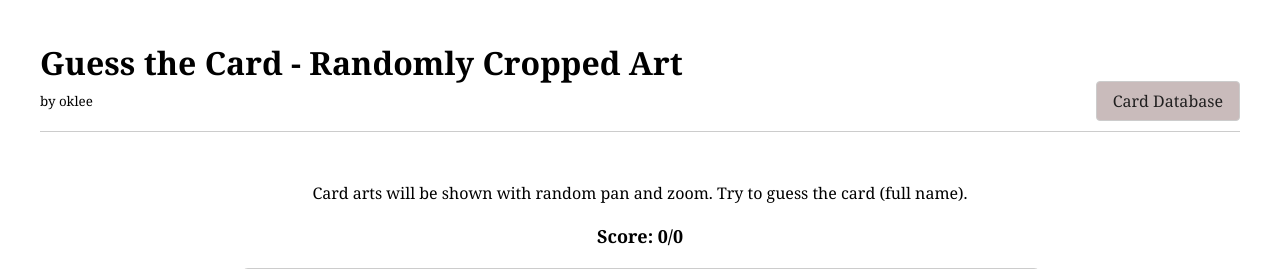
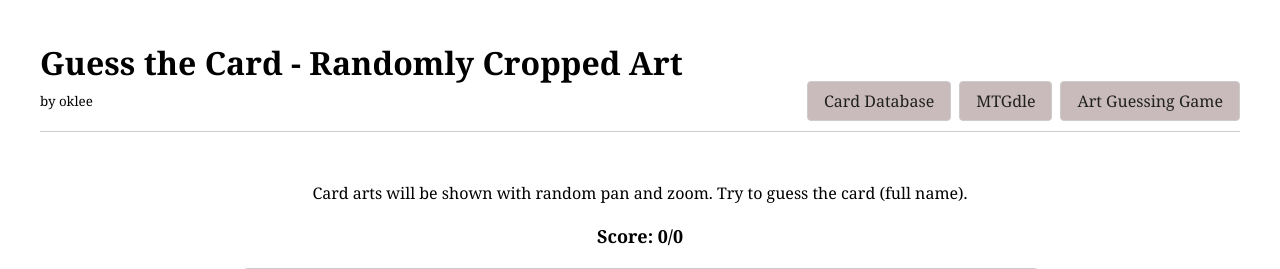
Before and after one commit to oklee3/mtg_things, a Flask app: page /art-game in a window 1280 px wide. Shown: the top 269 px of the page. Run offline with Flask 3, Linux system fonts and the light colour scheme; data that the repository does not hold is empty; some libraries are stand-ins or nearby versions.

Commit message:
make worlde page

```diff
--- a/app.py
+++ b/app.py
@@ -21,6 +21,10 @@ def home():
 @app.route('/art-game')
 def game():
     return render_template('guess-art.html')
+
+@app.route('/mtgdle')
+def mtgdle():
+    return render_template('mtgdle.html')
 
 def get_db_connection():
     """Database connection factory"""
--- a/static/main.css
+++ b/static/main.css
@@ -90,10 +90,16 @@ header {
 }
 
 .header-content {
+    position: relative;
+}
+
+.nav-links {
+    position: absolute;
+    right: 0;
+    bottom: -10px;
     display: flex;
-    flex-direction: column;
-    align-items: flex-start;
-    position: relative;
+    flex-direction: row;
+    gap: 8px;
 }
 
 .nav-link {
@@ -104,12 +110,10 @@ header {
     border: 1px solid #ccc;
     border-radius: 4px;
     background-color: #c9bbbb;
-    position: absolute;
-    right: 0;
-    bottom: -10px;
     transition: all 0.2s ease;
+    display: inline-block;
+    white-space: nowrap;
 }
-
 .nav-link:hover {
     color: #333;
     background-color: #c9bbbb;
--- a/templates/guess-art.html
+++ b/templates/guess-art.html
@@ -13,8 +13,10 @@
                 <h1 class="title">Guess the Card - Randomly Cropped Art</h1>
                 <small>by oklee</small>
             </div>
-            <nav>
+            <nav class="nav-links">
                 <a href="/" class="nav-link">Card Database</a>
+                <a href="/mtgdle" class="nav-link">MTGdle</a>
+                <a href="/art-game" class="nav-link">Art Guessing Game</a>
             </nav>
         </div>
     </header>
--- a/templates/home.html
+++ b/templates/home.html
@@ -13,7 +13,9 @@
                 <h1 class="title">MTG Card Database</h1>
                 <small>by oklee</small>
             </div>
-            <nav>
+            <nav class="nav-links">
+                <a href="/" class="nav-link">Card Database</a>
+                <a href="/mtgdle" class="nav-link">MTGdle</a>
                 <a href="/art-game" class="nav-link">Art Guessing Game</a>
             </nav>
         </div>
```
Also changed, not shown: templates/mtgdle.html (added, +31 -0 lines), static/mtgdle.js (added).
